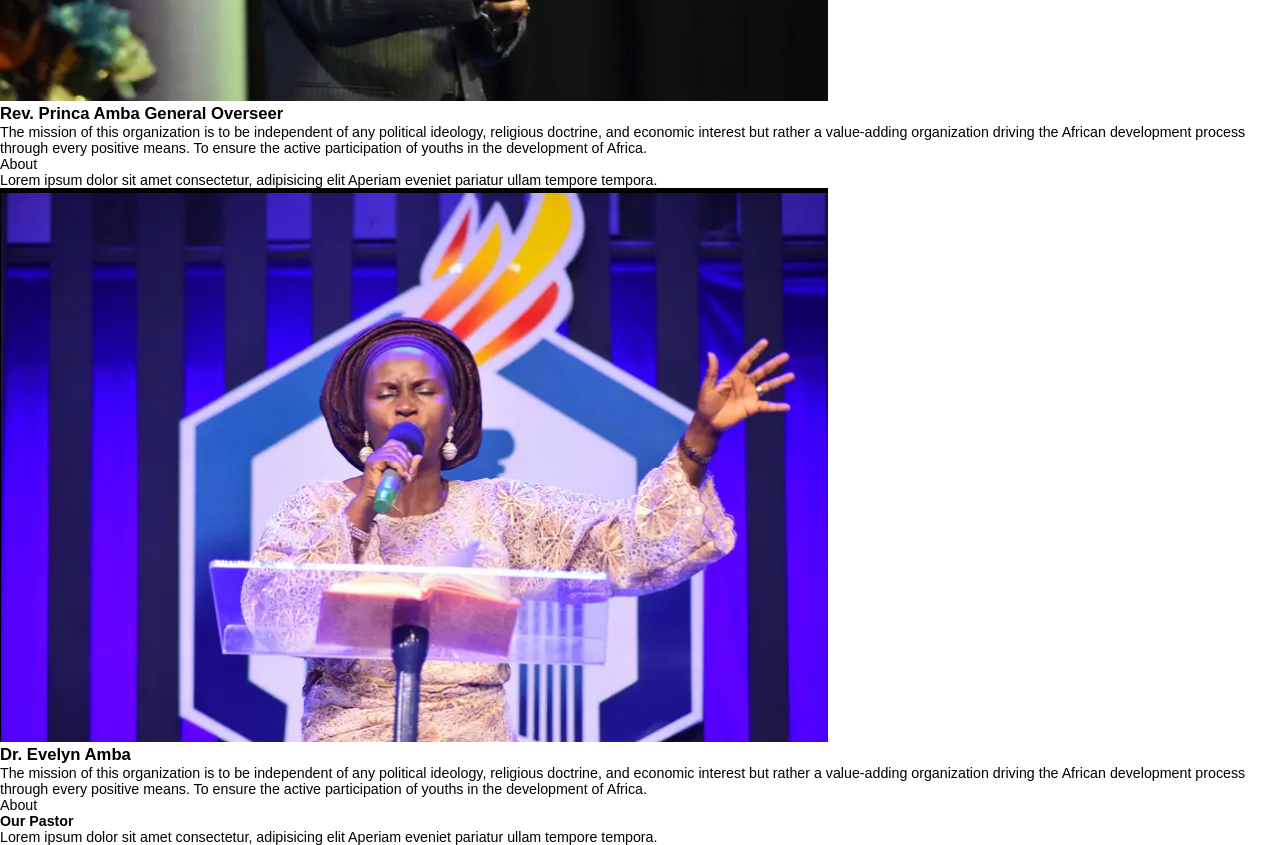
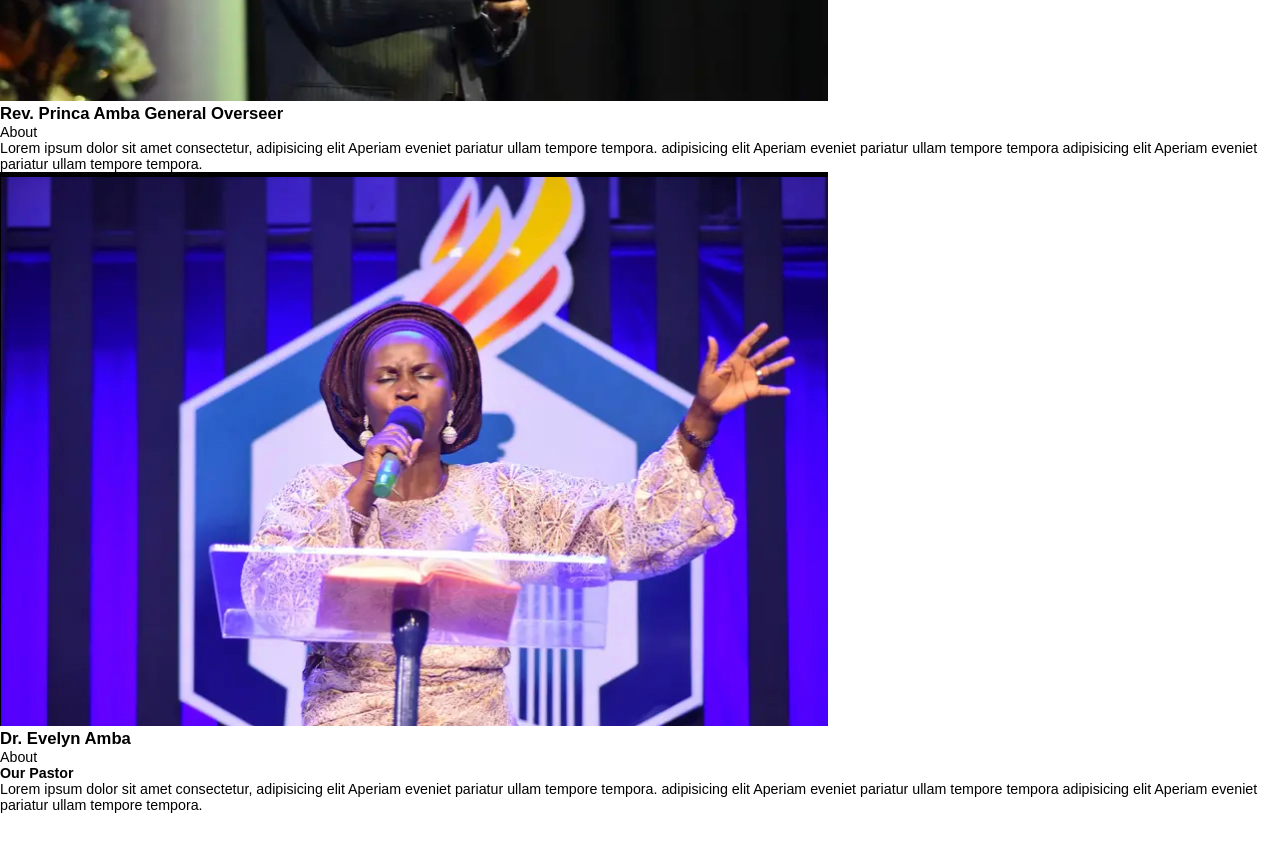
Before and after one commit to Iydeejames/Fortress-of-hope, a React (Create React App) app: page / in a window 1280 px wide. Shown: the part 4160-5005 px from the top of the page. After the commit the page ends 4973 px from the top, so only its background shows below. Built offline with nearby package versions, Linux system fonts and the light colour scheme.

Commit message:
Update OurPastors.js

```diff
--- a/src/components/OurPastors.js
+++ b/src/components/OurPastors.js
@@ -15,33 +15,30 @@ const PastorsSection = ()=> {
           <h3> Rev. Princa Amba
           <span> General Overseer</span>
           </h3>
-           <p>The mission of this organization is to be independent of any political ideology,
-            religious doctrine, and economic interest but rather a value-adding organization driving the
-            African development process through every positive means.
-            To ensure the active participation of youths in the development of Africa.
-           </p>
            <div className='story-btn'>About
            <div className='story-btn-line'></div>
            </div>
            <div class="story">
-                        <p className="story-paragraph">Lorem ipsum dolor sit amet consectetur, adipisicing elit Aperiam eveniet pariatur ullam tempore tempora.</p>
+                        <p className="story-paragraph">Lorem ipsum dolor sit amet consectetur,
+                        adipisicing elit Aperiam eveniet pariatur ullam tempore tempora.
+                        adipisicing elit Aperiam eveniet pariatur ullam tempore tempora
+                        adipisicing elit Aperiam eveniet pariatur ullam tempore tempora.
+                        </p>
                     </div>
     </div>
 
     <div className='card-content'>
           <img src={secondPhoto} alt='Dr. Evelyn'/>
           <h3> Dr. Evelyn Amba</h3>
-           <p>The mission of this organization is to be independent of any political ideology,
-            religious doctrine, and economic interest but rather a value-adding organization driving the
-            African development process through every positive means.
-            To ensure the active participation of youths in the development of Africa.
-           </p>
            <div className='story-btn'>About
            <div className='story-btn-line'></div>
            </div>
            <div class="story">
                         <h4>Our Pastor</h4>
-                        <p className="story-paragraph">Lorem ipsum dolor sit amet consectetur, adipisicing elit Aperiam eveniet pariatur ullam tempore tempora.</p>
+                        <p className="story-paragraph">Lorem ipsum dolor sit amet consectetur,
+                         adipisicing elit Aperiam eveniet pariatur ullam tempore tempora.
+                         adipisicing elit Aperiam eveniet pariatur ullam tempore tempora
+                         adipisicing elit Aperiam eveniet pariatur ullam tempore tempora.</p>
                     </div>
     </div>
     </div>
```
